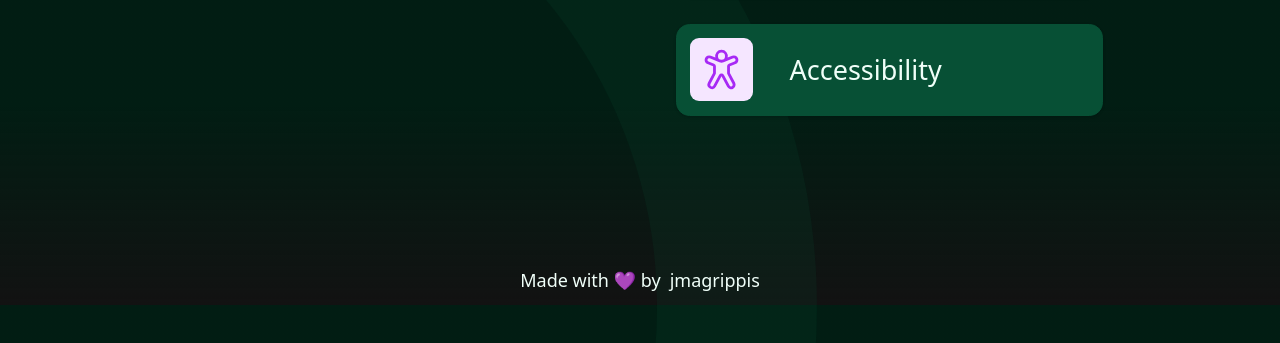
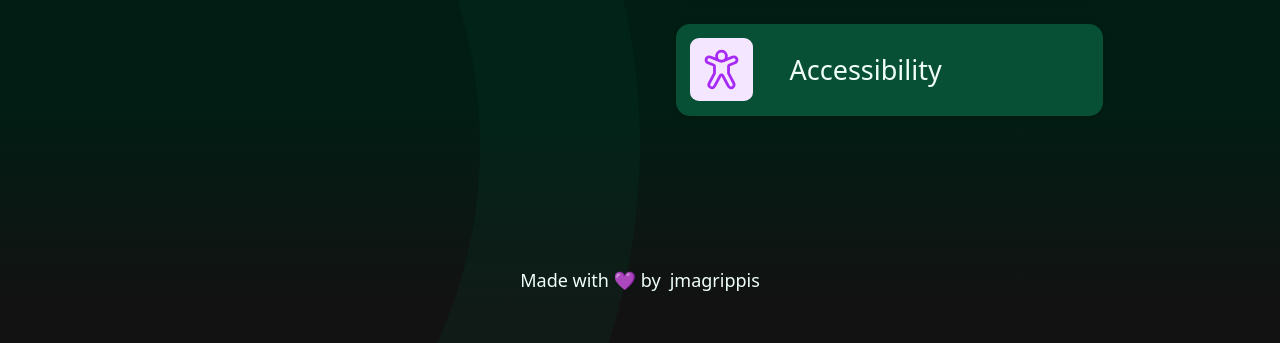
Before and after one commit to jmagrippis/bonus-xp, an Astro site: page /play/frontend-quiz in a window 1280 px wide. Shown: the part 495-838 px from the top of the page. After the commit the page ends 800 px from the top, so only its background shows below. Built offline with nearby package versions, Linux system fonts and the light colour scheme; Astro itself is replaced by a stand-in of ours.

Commit message:
💄  persist bg circle across views

```diff
--- a/src/layouts/FrontendQuizLayout.astro
+++ b/src/layouts/FrontendQuizLayout.astro
@@ -11,17 +11,15 @@ const {meta} = Astro.props
 <Layout meta={meta}>
 	<div class="breakout pt-[5vh] lg:pt-[10vh]">
 		<slot />
+		<div class="bg-circle" transition:name="bg-circle"></div>
 	</div>
 </Layout>
 
-<style lang="postcss">
-	div {
+<style>
+	.bg-circle {
 		--diameter: max(100vh, 100vw);
-		position: relative;
-
-		&:before {
-			content: '';
-			position: absolute;
+		position: fixed;
+		top: 0;
 		left: calc(var(--diameter) * -0.5);
 		width: var(--diameter);
 		height: var(--diameter);
@@ -30,5 +28,4 @@ const {meta} = Astro.props
 		opacity: 15%;
 		border-radius: 100%;
 	}
-	}
 </style>
--- a/src/layouts/Layout.astro
+++ b/src/layouts/Layout.astro
@@ -45,6 +45,7 @@ const ogImageUrl = meta?.ogImageUrl ?? defaultMeta.ogImageUrl
 		document.documentElement.dataset.theme = theme
 	}
 
+	// set early so no page flashes / CSS is made aware
 	setTheme(document)
 
 	document.addEventListener('astro:before-swap', (event) => {
--- a/src/layouts/globals.css
+++ b/src/layouts/globals.css
@@ -16,6 +16,8 @@
 		isolation: isolate;
 		display: flex;
 		flex-direction: column;
+		justify-content: space-between;
+		min-height: 100vh;
 	}
 
 	input,
@@ -82,13 +84,6 @@
 		--surface-accent-1-color: var(--surface-accent-1-color-dark);
 	}
 
-	body {
-		display: flex;
-		flex-direction: column;
-		justify-content: space-between;
-		min-height: 100vh;
-	}
-
 	html {
 		@apply bg-gradient-to-b from-surface-brand-1 from-75% bg-fixed text-lg text-foreground-brand transition-colors dark:to-stone-950;
 	}
```
Lines whose indentation alone changed are shown as unchanged.
